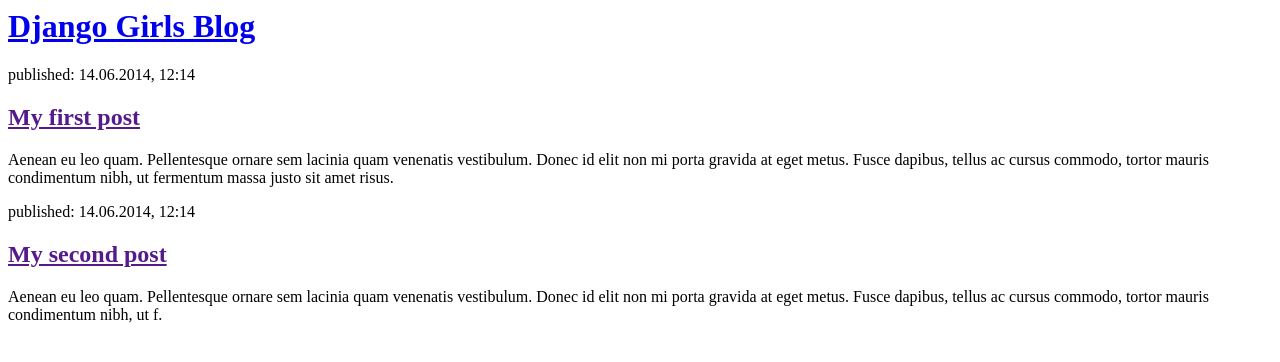
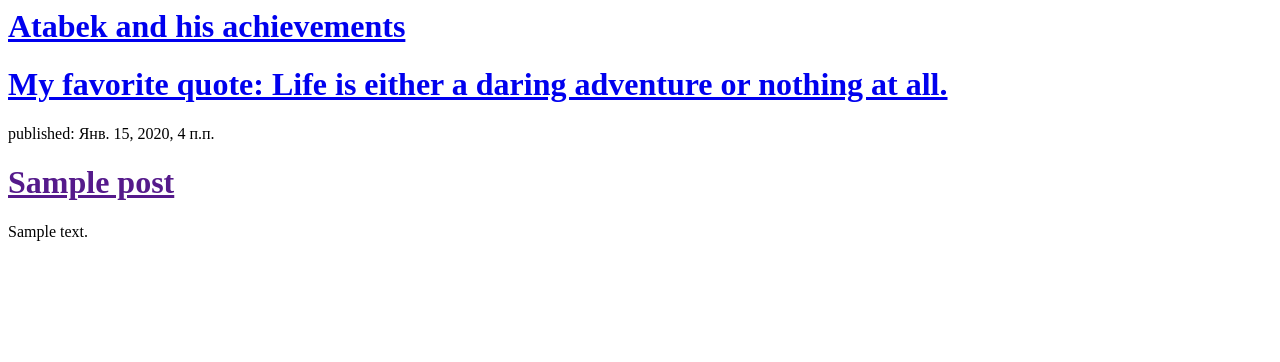
Before and after one commit to Atabekarapov/Djangogirlsblog, a Django app: page / in a window 1280 px wide. Shown: the top 362 px of the page. Run offline with Django 3.2, Linux system fonts and the light colour scheme; tables that the repository leaves empty hold one stand-in row (values such as "Sample post").

Commit message:
Modified templates to display posts from database

```diff
--- a/blog/templates/blog/post_list.html
+++ b/blog/templates/blog/post_list.html
@@ -1,22 +1,24 @@
 <html>
     <head>
-        <title>Django Girls blog</title>
+        <title>Atabek and his achievements</title>
     </head>
     <body>
         <div>
-            <h1><a href="/">Django Girls Blog</a></h1>
+            <h1><a href="/">Atabek and his achievements</a></h1>
         </div>
 
         <div>
-            <p>published: 14.06.2014, 12:14</p>
-            <h2><a href="">My first post</a></h2>
-            <p>Aenean eu leo quam. Pellentesque ornare sem lacinia quam venenatis vestibulum. Donec id elit non mi porta gravida at eget metus. Fusce dapibus, tellus ac cursus commodo, tortor mauris condimentum nibh, ut fermentum massa justo sit amet risus.</p>
-        </div>
+            <div>
+                <h1><a href="/">My favorite quote: Life is either a daring adventure or nothing at all.</a></h1>
+            </div>
 
-        <div>
-            <p>published: 14.06.2014, 12:14</p>
-            <h2><a href="">My second post</a></h2>
-            <p>Aenean eu leo quam. Pellentesque ornare sem lacinia quam venenatis vestibulum. Donec id elit non mi porta gravida at eget metus. Fusce dapibus, tellus ac cursus commodo, tortor mauris condimentum nibh, ut f.</p>
+            {% for post in posts %}
+                <div>
+                    <p>published: {{ post.published_date }}</p>
+                    <h1><a href="">{{ post.title }}</a></h1>
+                    <p>{{ post.text|linebreaksbr }}</p>
+                </div>
+            {% endfor %}
         </div>
     </body>
 </html>
--- a/blog/views.py
+++ b/blog/views.py
@@ -1,6 +1,9 @@
 from django.shortcuts import render
+from django.utils import timezone
 
-# Create your views here.
+from .models import Post
+
 
 def post_list(request):
-    return render(request, 'blog/post_list.html', {})
+    posts = Post.objects.filter(published_date__lte=timezone.now()).order_by('published_date')
+    return render(request, 'blog/post_list.html', {'posts': posts})
```
